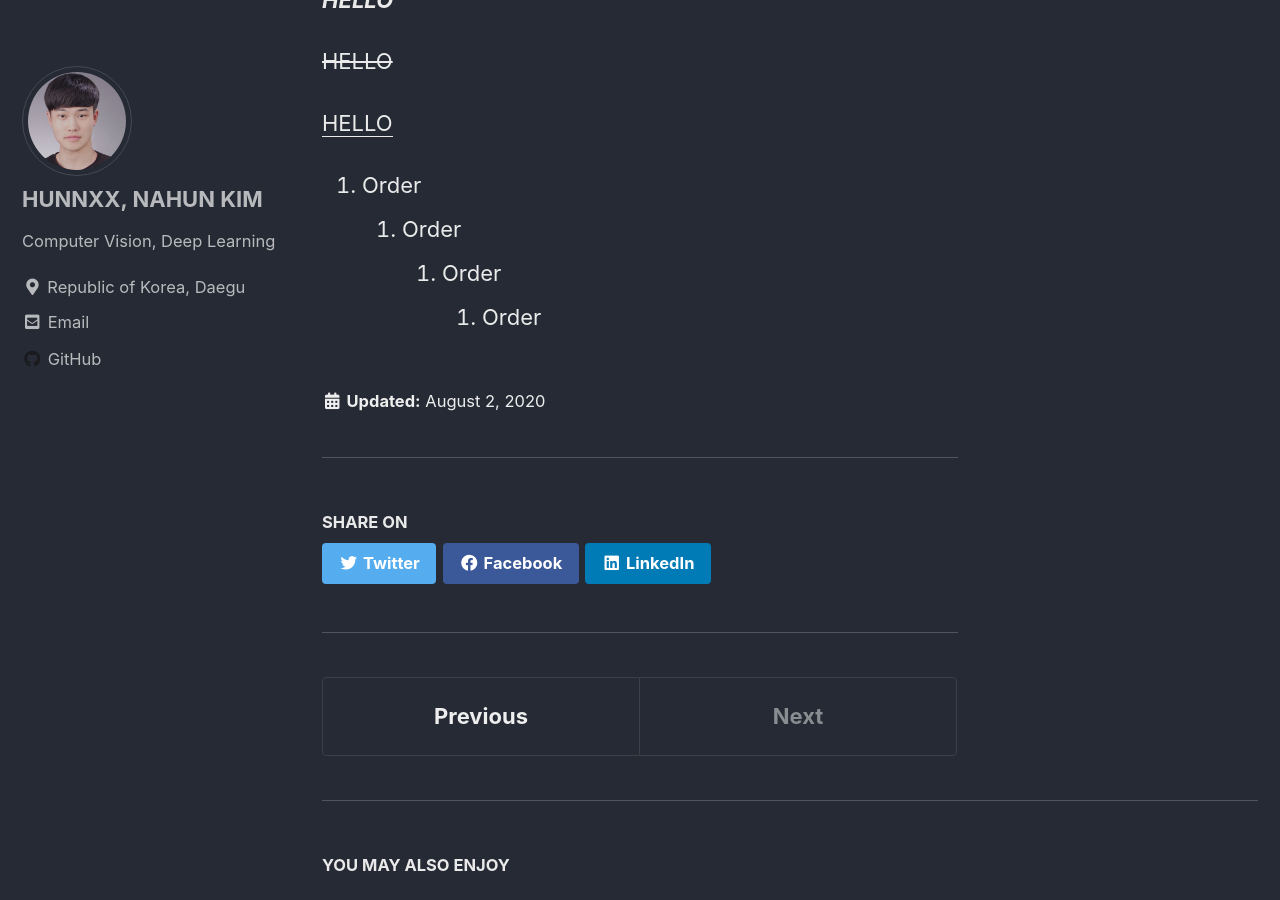
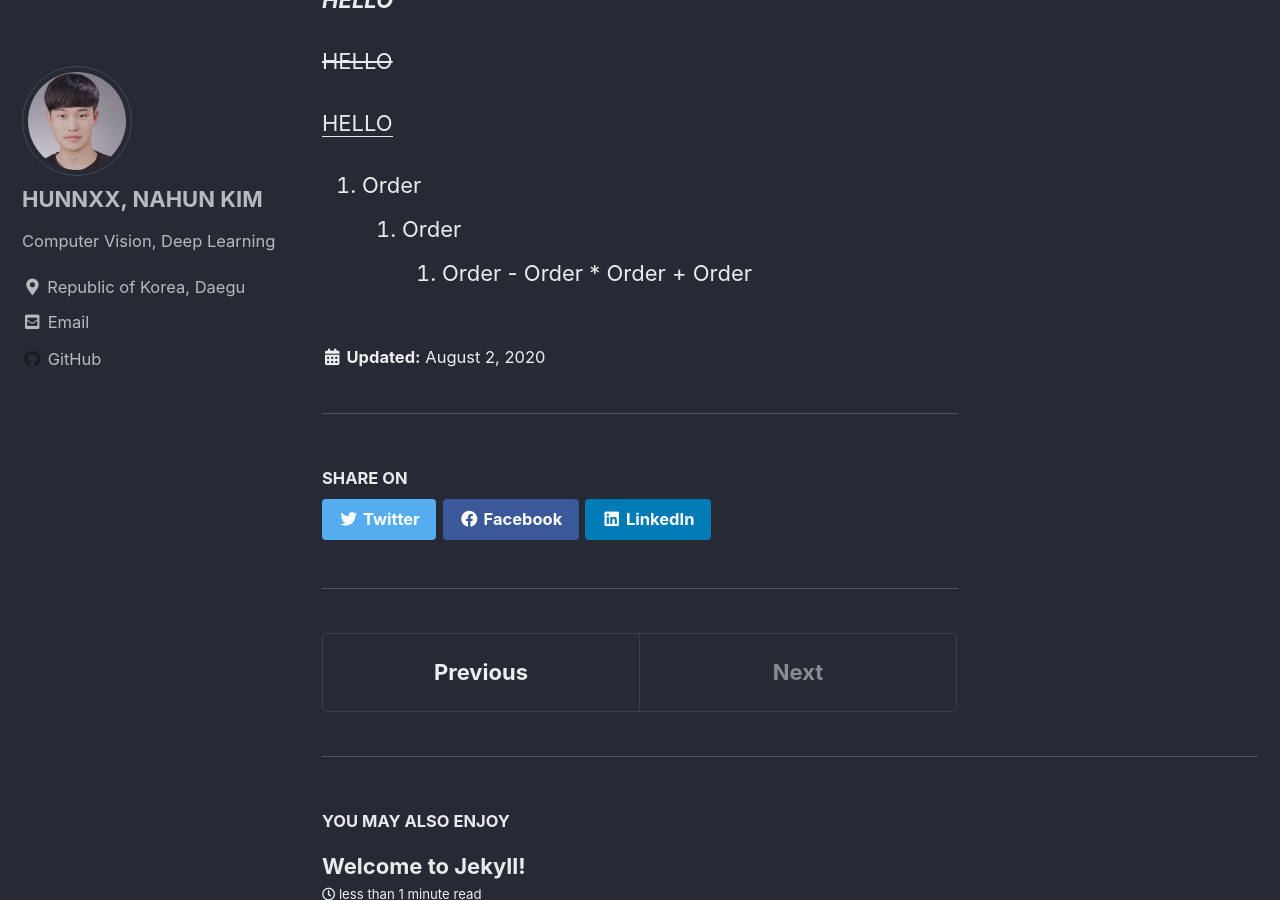
Before and after one commit to hunnxx/hunnxx.github.io, a Jekyll site: the page built from _posts/2020-08-01-practice.md, in a window 1280 px wide and 900 px high, scrolled down 912 px. Built offline with Jekyll 4.4.1, drawn with Linux system fonts in a browser that asks for light colours; cached includes are drawn as plain includes.

Commit message:
Update 2020-08-01-practice.md

```diff
--- a/_posts/2020-08-01-practice.md
+++ b/_posts/2020-08-01-practice.md
@@ -29,4 +29,6 @@ HEAD2
 1. Order
     1. Order
         1. Order
-            1. Order
+    - Order
+    * Order
+    + Order
```
